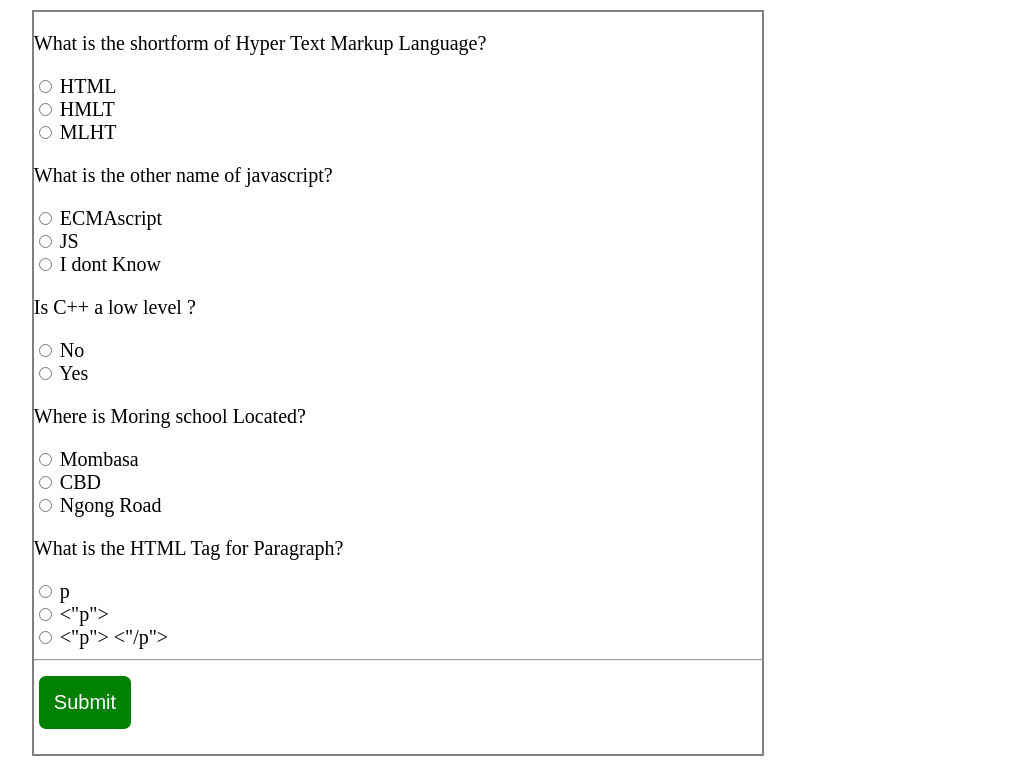
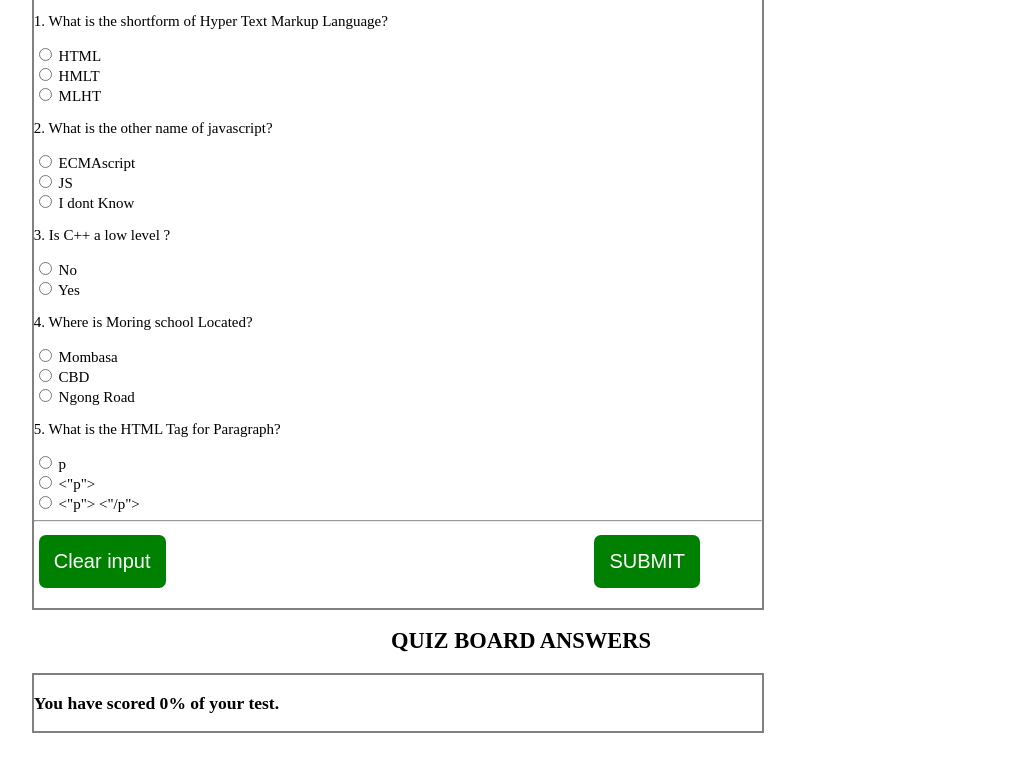
Before and after one commit to kennbeckloff/quiz-test, a plain HTML site: page index.html in a window 1280 px wide. Shown: the part 82-860 px from the top of the page, without its empty margins (242-1278 px from the left). Drawn offline with Linux system fonts and the light colour scheme; a web font is replaced by a local one.

Commit message:
javascript scripts to calculate % and select correct answers and display output added successfully and working

```diff
--- a/assets/style.css
+++ b/assets/style.css
@@ -3,7 +3,7 @@ body {
     padding: 25px;
     background-color: white;
     color: black;
-    font-size: 20px;
+    font-size: 15px;
   }
 
   .dark-mode {
@@ -14,7 +14,7 @@ body {
       float: right;
       border-radius: 0px;
       border-color: white;
-      font-size: 25px;
+      font-size: 15px;
   }
 
 .board{
@@ -39,8 +39,19 @@ background-color: green;
 border-radius: 12px;
 font-size: 20px;
 padding: 15px;
+position: absolute;
+right: 300px;
+    }
+    .clear{
+        border: 5px solid;
+        color: white;
+        background-color: green;
+        border-radius: 12px;
+        font-size: 20px;
+        padding: 15px;
 
-    }
+        }
+
     .score{
         align-content: center;
     }
--- a/index.html
+++ b/index.html
@@ -15,16 +15,15 @@
   <h2 class="board">QUIZ BOARD</h2>
   <div class="container">
     <div class="quizarea">
-           <div class="row">
+
             <div class="quizz">
-            <div class="qu">
-              <!-- start of form -->
-          <form class="form">
 
+    <!-- start of form -->
+   <form class="form">
 
 <!-- question 1 -->
             <div class="question">
-              <p>What is the shortform of Hyper Text Markup Language?</p>
+              <p>1. What is the shortform of Hyper Text Markup Language?</p>
               <div class="answer">
                 <label>
                   <input type="radio" name="qn1" value="A">
@@ -51,7 +50,7 @@
 
 <!-- question 2 -->
  <div class="question">
-     <p>What is the other name of javascript?</p>
+     <p>2. What is the other name of javascript?</p>
        <div class="answer">
                 <label>
                   <input type="radio" name="qn2" value="A">
@@ -78,7 +77,7 @@
 
             <!-- question 3 -->
             <div class="question">
-              <p>Is C++ a low level ? </p>
+              <p>3. Is C++ a low level ? </p>
               <div class="answer">
 
                 <label>
@@ -101,7 +100,7 @@
             <!-- question 4 -->
             <div class="question">
 
-              <p>Where is Moring school Located?</p>
+              <p>4. Where is Moring school Located?</p>
               <div class="answer">
                 <label>
                   <input type="radio" name="qn4" value="A">
@@ -129,7 +128,7 @@
 
             <div class="question">
 
-              <p>What is the HTML Tag for Paragraph?</p>
+              <p>5. What is the HTML Tag for Paragraph?</p>
               <div class="answer">
                 <label>
                   <input type="radio" name="qn5" value="A">
@@ -154,18 +153,19 @@
             </div>
 <hr>
             <!-- submit button -->
-            <button class="sub">Submit</button>
-          </form>
+            <button class="sub">SUBMIT</button>
+            <button onclick="document.getElementById('myInput').value = ''" class="clear">Clear input</button>
+   </form>
+        <!-- end of form -->
 
-        </div>
-      </div>
-     </div>
+            </div>
+
     </div>
     </div>
     <h2 class="board">QUIZ BOARD ANSWERS</h2>
     <div class="quizarea">
-      <div class="card-panel hide" id="result">
-        <h3 class="score">You have scored <span class="teal-text marks">0%</span> of your test.</h3>
+      <div id="output">
+        <h3 class="score">You have scored <span class="marks">  0%</span>  of your test.</h3>
       </div>
     </div>
   <script src="quiz.js"></script>
--- a/quiz.js
+++ b/quiz.js
@@ -2,3 +2,36 @@ function myFunction() {
     var element = document.body;
     element.classList.toggle("dark-mode");
  }
+// start of  quiz test functionality
+const quizForm = document.querySelector('.form');
+const resultPanel = document.querySelector('#output');
+const Marks = document.querySelector('.marks');
+const testAnswers = ['A', 'A', 'B', 'C', 'C'];
+
+quizForm.addEventListener('submit', e => {
+  e.preventDefault();
+
+  let userAnswers = [quizForm.qn1.value, quizForm.qn2.value, quizForm.qn3.value, quizForm.qn4.value, quizForm.qn5.value];
+  let score = 0;
+
+  userAnswers.forEach((answer, index) => {
+    if (answer === testAnswers[index]) {
+      score += 20;
+    }
+  });
+
+  let output = 0;
+
+  const counter = setInterval(() => {
+    Marks.textContent = `${output}%`;
+
+    if (output === score) {
+      clearInterval(counter);
+    } else {
+      output++;
+    }
+  }, 10)
+
+  quizForm.reset();
+
+});
```
